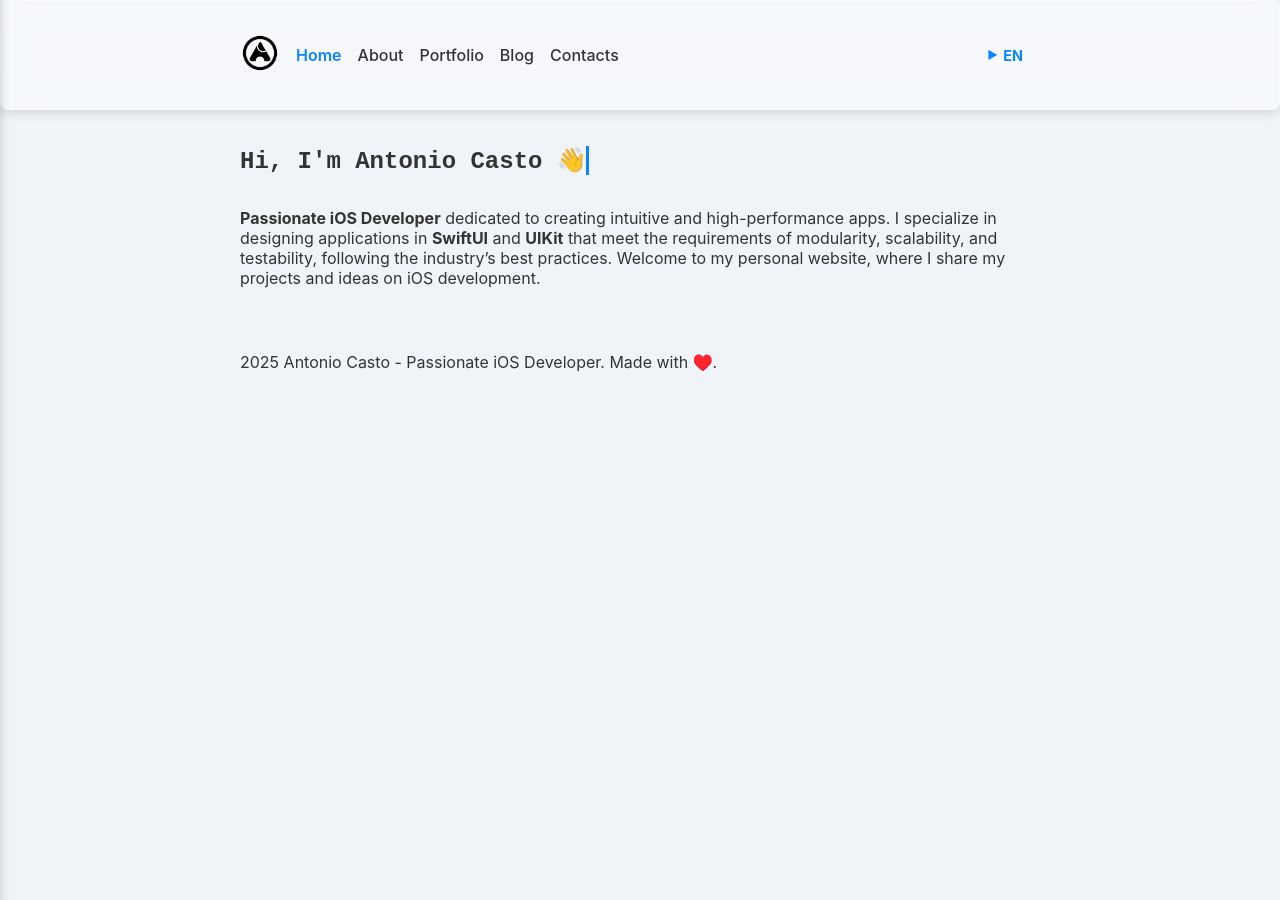
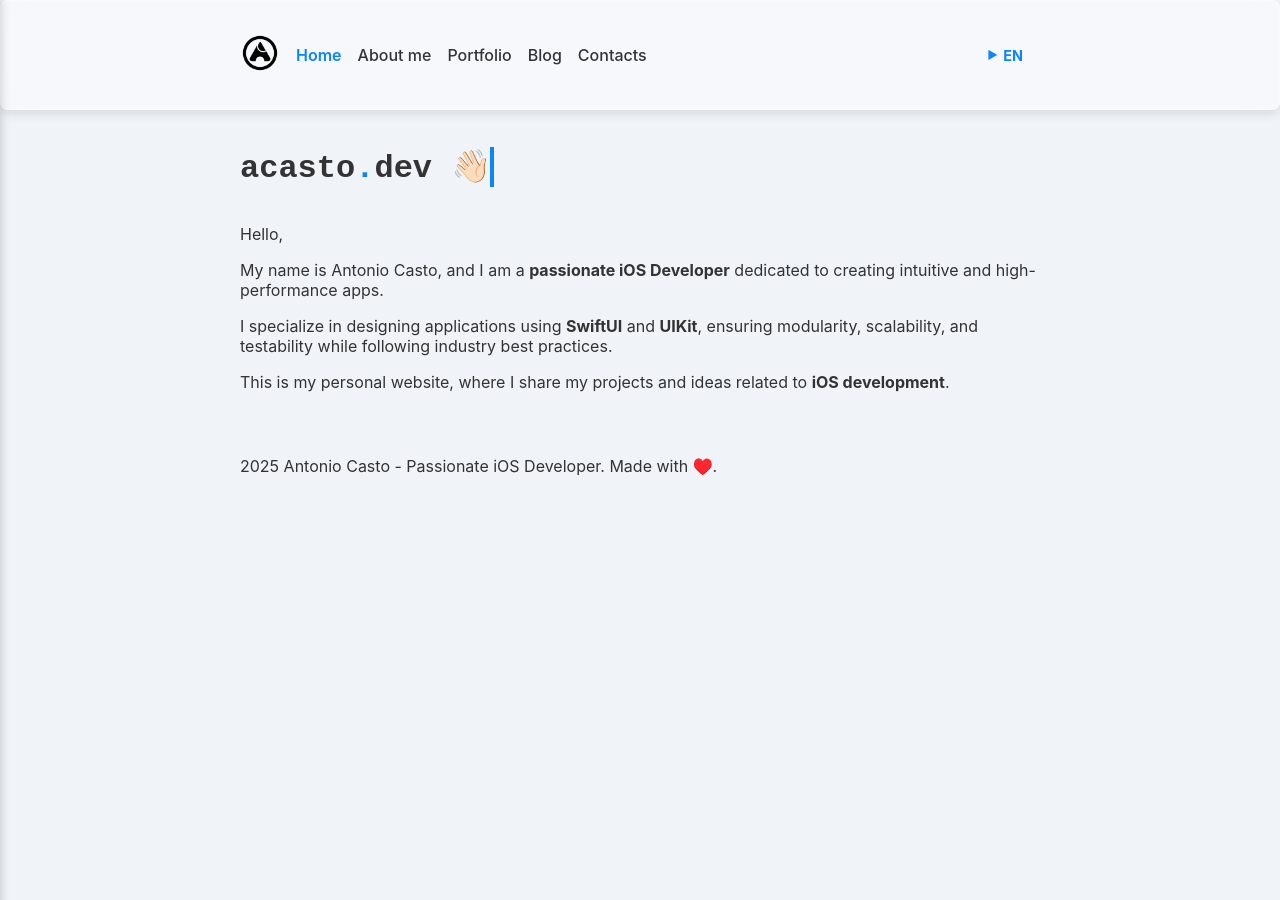
Before and after one commit to antoniocasto/acasto.dev, a Jekyll site: the page built from en/index.markdown, in a window 1280 px wide. Built offline with Jekyll 4.4.1, drawn with Linux system fonts in a browser that asks for light colours.

Commit message:
Enhance localization and update personal introduction on homepage

```diff
--- a/_layouts/index.html
+++ b/_layouts/index.html
@@ -2,7 +2,7 @@
 layout: default
 ---
 <div class="terminal">
-    <h2 class="typing-animation">{{ site.data.localization[page.lang].index.welcome }}</h2>
+    <h1 class="typing-animation">acasto<span class="dot">.</span>dev 👋🏻</h1>
 </div>
 
 {{ content }}
--- a/_sass/_index.scss
+++ b/_sass/_index.scss
@@ -9,35 +9,20 @@
     white-space: nowrap;
     width: 0;
     border-right: 0.15em solid $primary-color;
+    animation: typing 1.5s steps(40, end) forwards, blink-caret 0.5s step-end infinite 1.5s;
 }
 
-/* Typing animation for it language */
-html[lang="it"] .typing-animation {
-    animation: typing-it 1.5s steps(40, end) forwards, blink-caret 0.5s step-end infinite 1.5s;
+.typing-animation .dot {
+    color: $primary-color;
 }
 
-@keyframes typing-it {
+@keyframes typing {
     from {
         width: 0;
     }
 
     to {
-        width: 27ch;
-    }
-}
-
-/* Typing animation for en language */
-html[lang="en"] .typing-animation {
-    animation: typing-en 1.5s steps(40, end) forwards, blink-caret 0.5s step-end infinite 1.5s;
-}
-
-@keyframes typing-en {
-    from {
-        width: 0;
-    }
-
-    to {
-        width: 24ch;
+        width: 13ch;
     }
 }
 
--- a/en/index.markdown
+++ b/en/index.markdown
@@ -4,7 +4,10 @@ title: "Home"
 ref: "home"
 permalink: "/en/"
 ---
-**Passionate iOS Developer** dedicated to creating intuitive and high-performance apps.
-I specialize in designing applications in **SwiftUI** and **UIKit** that meet the requirements of modularity, scalability, and testability,
-following the industry’s best practices.
-Welcome to my personal website, where I share my projects and ideas on iOS development.
+Hello,
+
+My name is Antonio Casto, and I am a **passionate iOS Developer** dedicated to creating intuitive and high-performance apps.
+
+I specialize in designing applications using **SwiftUI** and **UIKit**, ensuring modularity, scalability, and testability while following industry best practices.
+
+This is my personal website, where I share my projects and ideas related to **iOS development**.
```
Also changed, not shown: _data/localization.yml (+2 -6 lines), it/index.markdown (+8 -2 lines).
